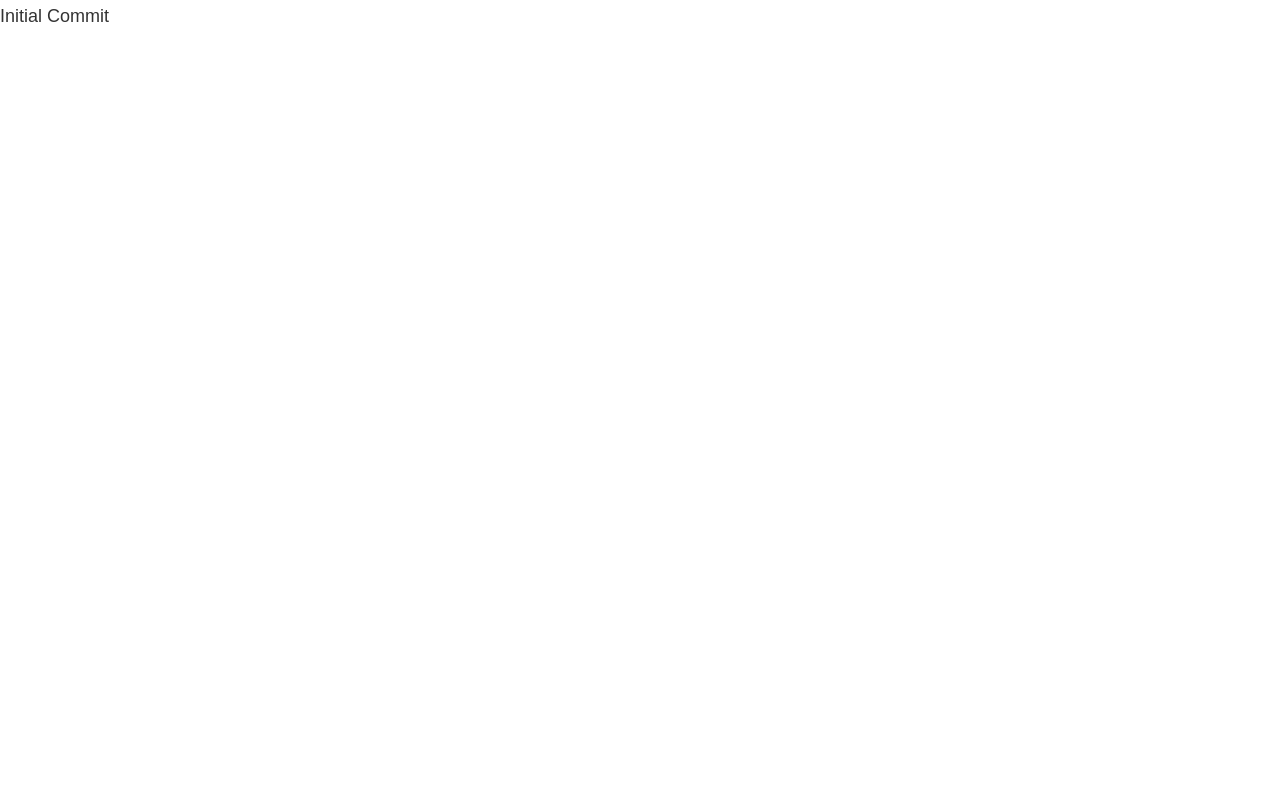
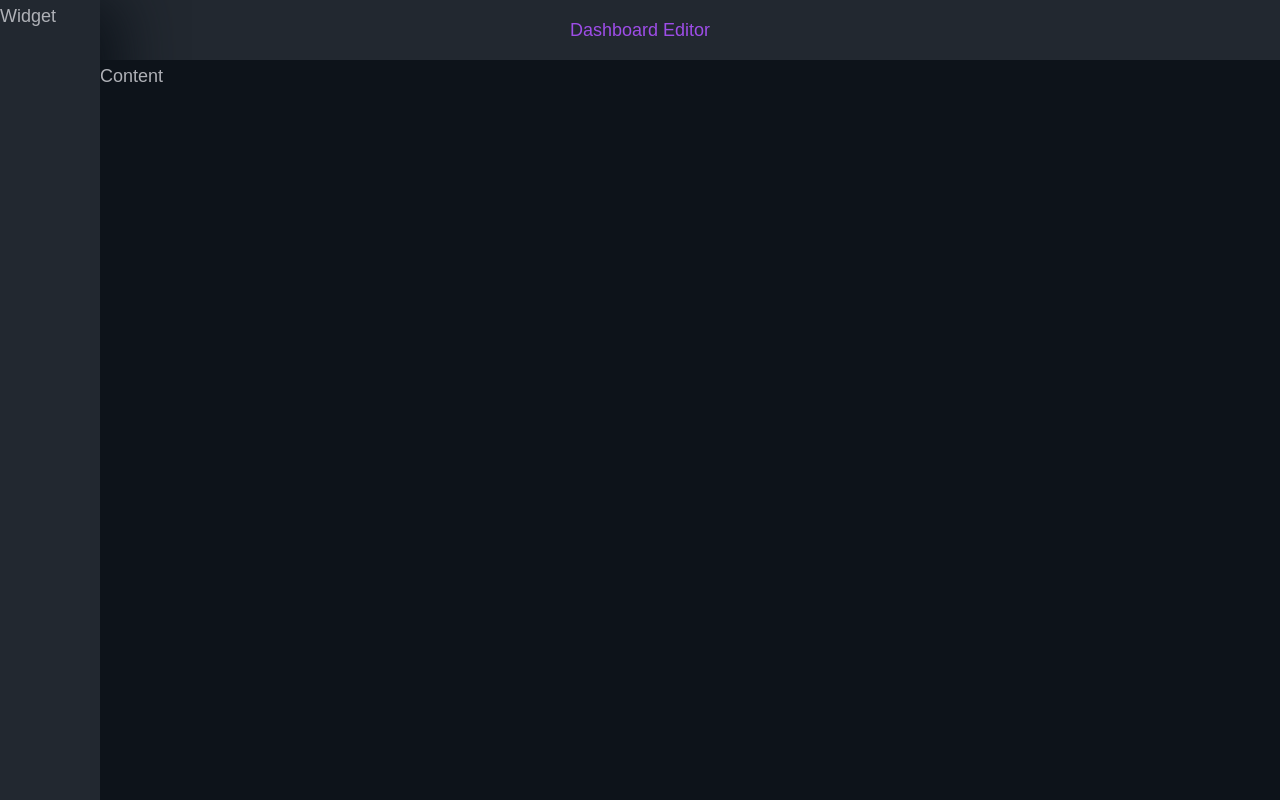
Before and after one commit to Manzn/Dashboard-Editor, a Next.js app: page / in a window 1280 px wide. Built offline with nearby package versions, Linux system fonts and the light colour scheme.

Commit message:
added layout

```diff
--- a/pages/_app.tsx
+++ b/pages/_app.tsx
@@ -1,5 +1,13 @@
-function MyApp({ Component, pageProps }) {
-  return <Component {...pageProps} />
+import Layout from '../src/layout/Layout';
+import globalStyles from '../styles/index.style';
+
+function DashboardEditor({ Component, pageProps }) {
+  return (
+    <Layout>
+      <Component {...pageProps} />
+      <style jsx global>{globalStyles}</style>
+    </Layout>
+  )
 }
 
-export default MyApp
+export default DashboardEditor
--- a/pages/index.tsx
+++ b/pages/index.tsx
@@ -1,12 +1,9 @@
-import globalStyles from '../styles/index.style';
+import React from 'react';
 
 export default function Home() {
   return (
     <div>
-      Initial Commit
-      <style jsx global>
-        {globalStyles}
-      </style>
+      Content
     </div>
   )
 }
--- /dev/null
+++ b/src/layout/Header.tsx
@@ -0,0 +1,12 @@
+import React from 'react';
+
+import layoutStyle from '../../styles/layout.style';
+
+export default function Header() {
+    return (
+        <div className={'header'}>
+            Dashboard Editor
+            <style jsx>{layoutStyle}</style>
+        </div>
+    )
+}
--- /dev/null
+++ b/src/layout/Layout.tsx
@@ -0,0 +1,36 @@
+import React from 'react';
+
+import Sidebar from './Sidebar';
+import Header from './Header';
+
+import layoutStyle from '../../styles/layout.style';
+
+export default function Layout(props: IProps) {
+    return (
+        <>
+            <Header/>
+            <Sidebar/>
+            <div className={'content'}>
+                {props.children}
+            </div>
+            <style jsx>{layoutStyle}</style>
+            <style>{`
+                .header {
+                background: #222830;
+                color: #9E4DE7;
+                }
+                .sidebar {
+                background: #222830;
+                box-shadow: 20px 0px 60px #0D131A;
+                }
+                .content {
+                background: #0D131A;
+                }
+            `}</style>
+        </>
+    )
+}
+
+interface IProps {
+    children: any
+}
--- /dev/null
+++ b/src/layout/Sidebar.tsx
@@ -0,0 +1,12 @@
+import React from 'react';
+
+import layoutStyle from '../../styles/layout.style';
+
+export default function Sidebar() {
+    return (
+        <div className={'sidebar'}>
+            Widget
+            <style jsx>{layoutStyle}</style>
+        </div>
+    )
+}
--- a/styles/index.style.ts
+++ b/styles/index.style.ts
@@ -8,7 +8,7 @@ export default css.global`
     font-size: 18px;
     font-weight: 400;
     line-height: 1.8;
-    color: #333;
+    color: #AFB1B7;
     font-family: sans-serif;
   }
   h1 {
--- /dev/null
+++ b/styles/layout.style.ts
@@ -0,0 +1,33 @@
+// styles/global.js
+import css from 'styled-jsx/css'
+
+// for dynamic use, set in _app.tsx
+const headerHeight: number = 60;
+const sidebarWidth: number = 100;
+
+export default css`
+  .header {
+    position: fixed;
+    width: 100%;
+    height: ${headerHeight}px;
+
+    display: flex;
+    align-items: center;
+    justify-content: center;
+  }
+
+  .sidebar {
+    position: fixed;
+    top: 0px;
+    width: ${sidebarWidth}px;
+    height: 100%;
+  }
+
+  .content {
+    position: fixed;
+    top: ${headerHeight}px;
+    left: ${sidebarWidth}px;
+    width: 100%;
+    height: 100%;
+  }
+`
```
